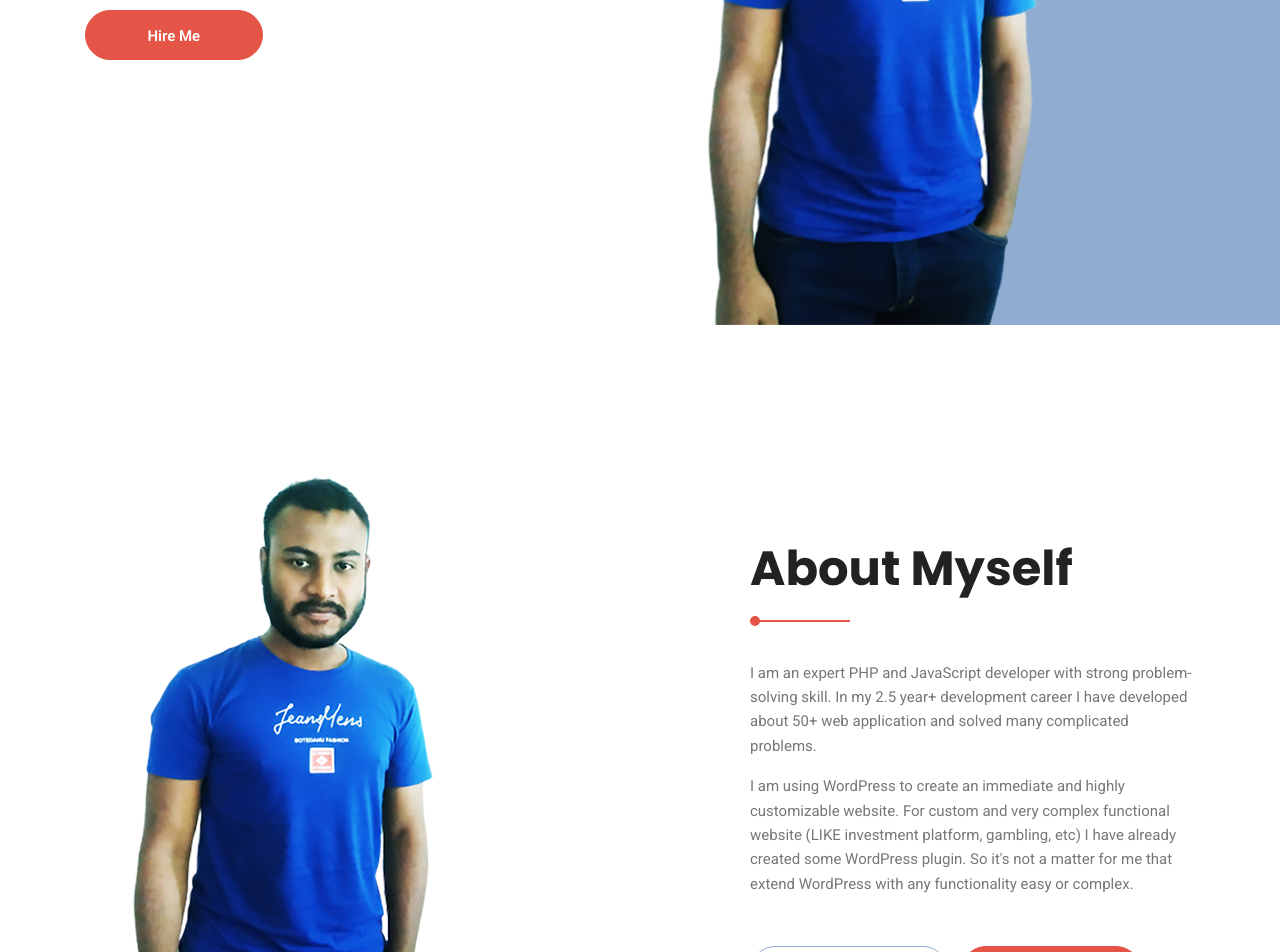
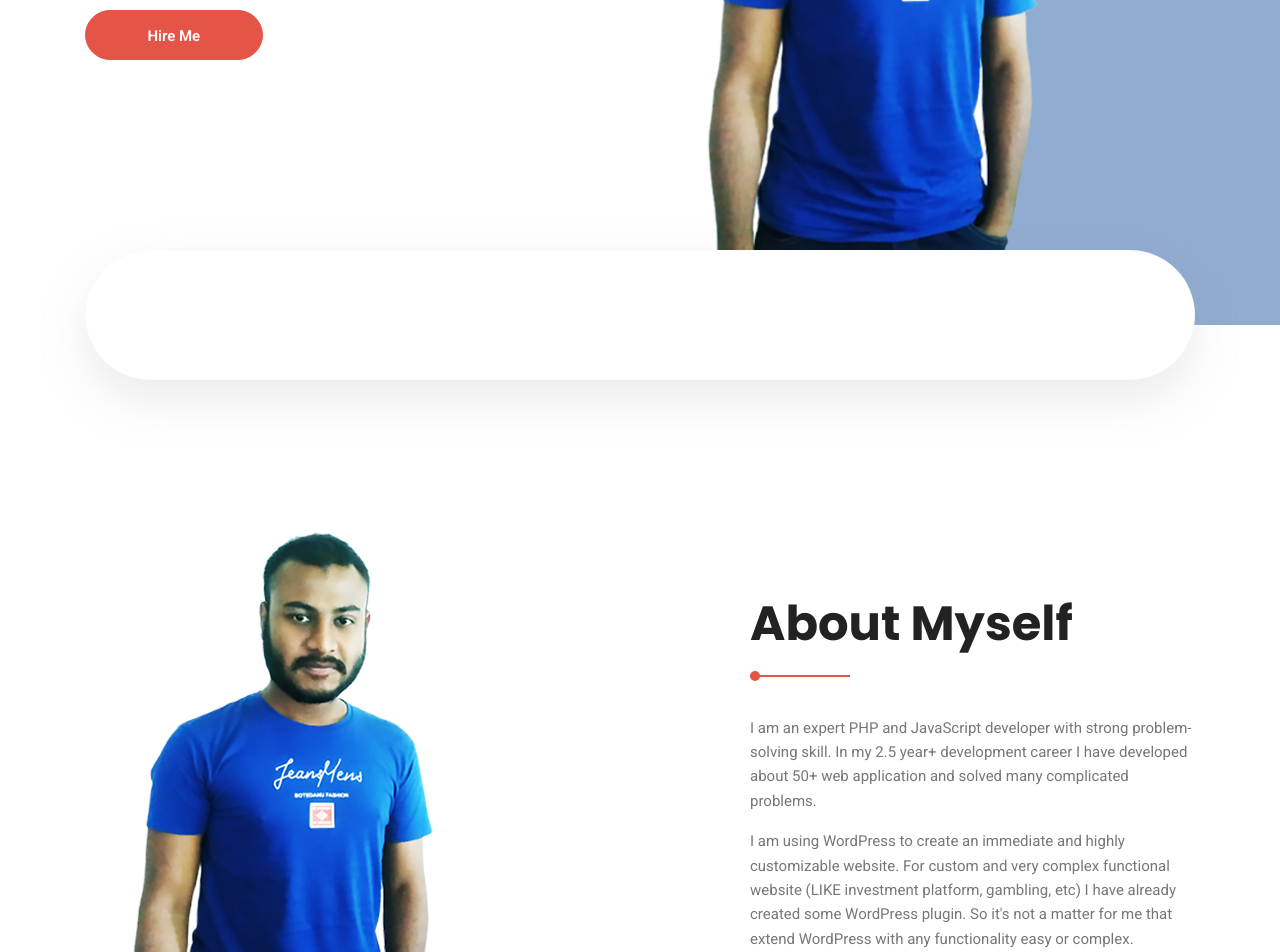
Before and after one commit to yousuf-hossain-shanto/personal, a Jekyll site: the page built from index.html, in a window 1280 px wide. Shown: the part 575-1527 px from the top of the page. Built offline with Jekyll 4.4.1, drawn with Linux system fonts in a browser that asks for light colours; nearby versions of some CDN libraries; the list of posts is cut into pages by our own code.

Commit message:
Re add brand

```diff
--- a/index.html
+++ b/index.html
@@ -49,6 +49,14 @@ title: Home
   </div>
 </section>
 <!-- End banner Area -->
+
+<!-- Start brands Area -->
+<section class="brands-area">
+  <div class="container">
+    <div class="brand-wrap"></div>
+  </div>
+</section>
+<!-- End brands Area -->
 
 <!-- Start About Area -->
 <section class="about-area section-gap">
```
